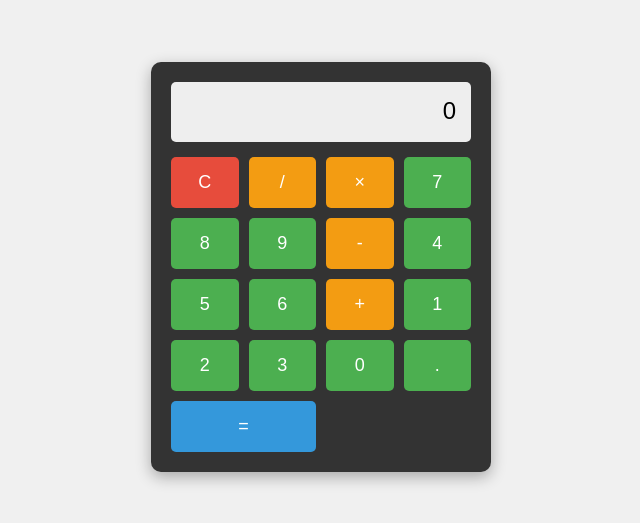
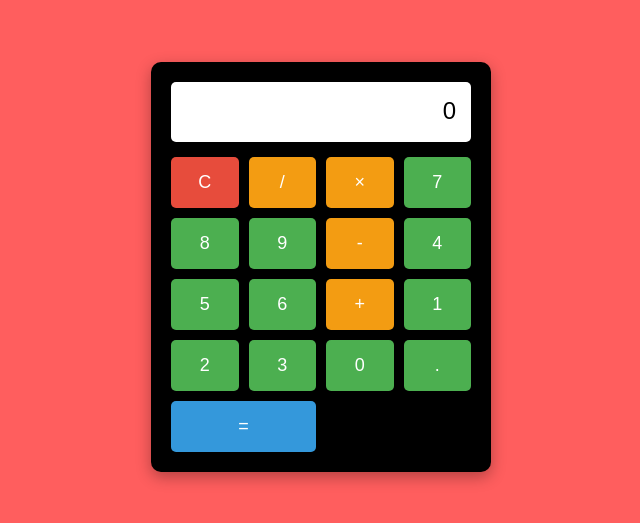
Before and after one commit to HammPK/SimpleCalculator, a plain HTML site: page Index.html in a window 1280 px wide. Shown: the part 133-656 px from the top of the page, without its empty margins (319-959 px from the left). Drawn offline with Linux system fonts and the light colour scheme.

Commit message:
changging bacground collor

```diff
--- a/Style.css
+++ b/Style.css
@@ -4,12 +4,12 @@ body {
     justify-content: center;
     align-items: center;
     height: 100vh;
-    background-color: #f0f0f0;
+    background-color: #ff5e5e;
     margin: 0;
 }
 
 .calculator {
-    background-color: #333;
+    background-color: #000000;
     border-radius: 10px;
     padding: 20px;
     box-shadow: 0 5px 15px rgba(0, 0, 0, 0.3);
@@ -17,7 +17,7 @@ body {
 }
 
 .display {
-    background-color: #eee;
+    background-color: #ffffff;
     padding: 15px;
     margin-bottom: 15px;
     border-radius: 5px;
```
